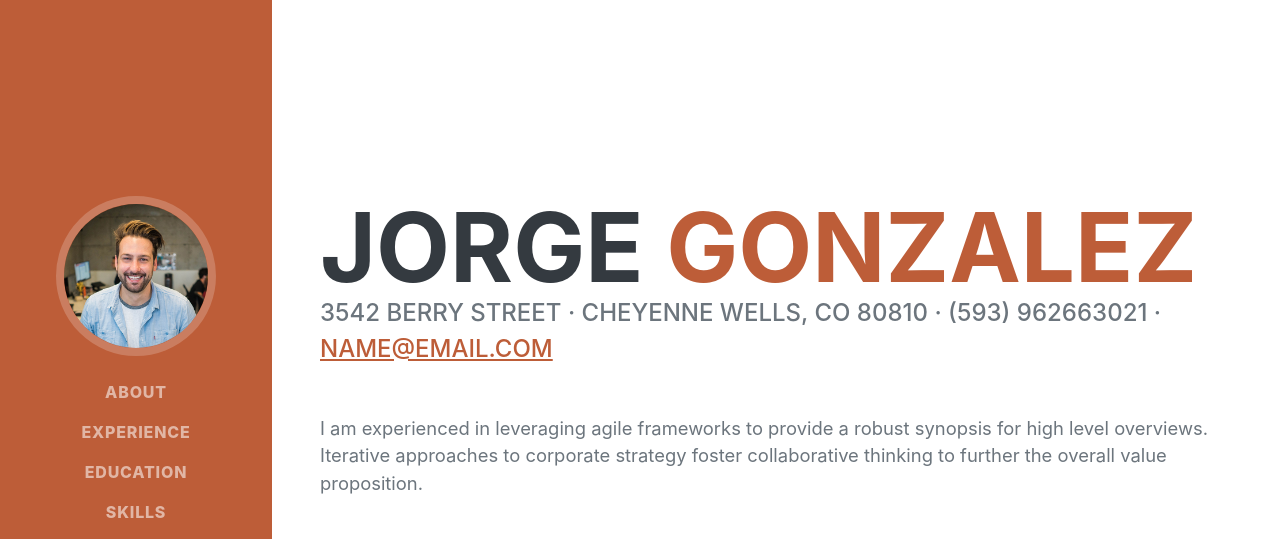
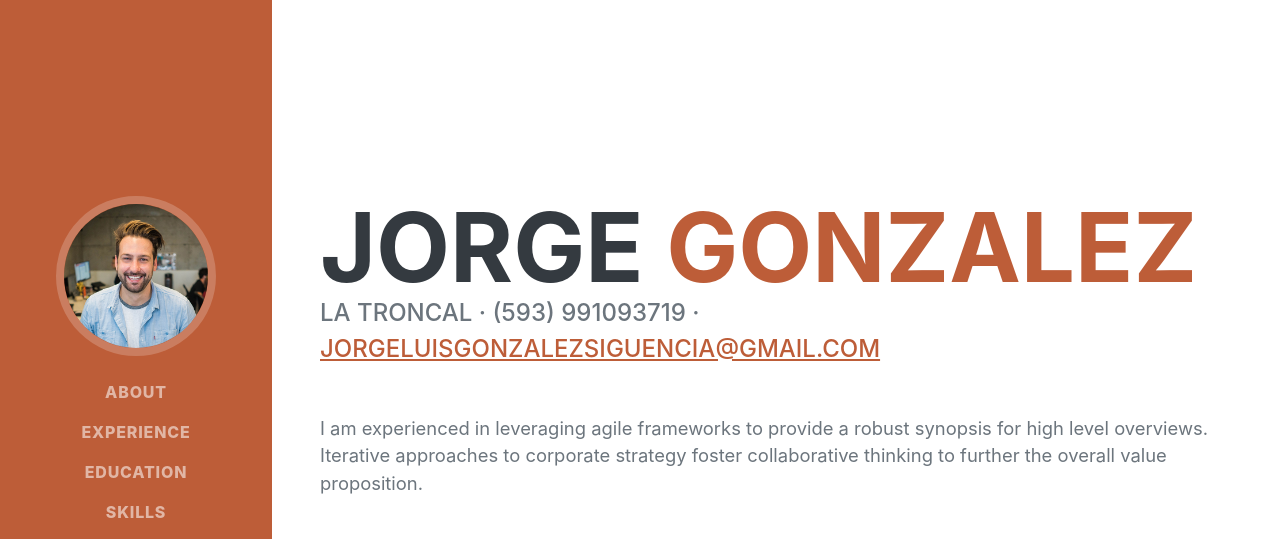
Before and after one commit to JorgeGonzalez2001/myweb.github.io, a plain HTML site: page index.html in a window 1280 px wide. Shown: the top 539 px of the page. Drawn offline with nearby package versions, Linux system fonts and the light colour scheme; a web font is replaced by a local one.

Commit message:
actualice el correo

```diff
--- a/index.html
+++ b/index.html
@@ -94,8 +94,8 @@
             <span class="text-primary">Gonzalez</span>
           </h1>
           <div class="subheading mb-5">
-            3542 Berry Street · Cheyenne Wells, CO 80810 · (593) 962663021 ·
-            <a href="mailto:name@email.com">name@email.com</a>
+            La Troncal · (593) 991093719 ·
+            <a href="mailto:name@email.com">jorgeluisgonzalezsiguencia@gmail.com</a>
           </div>
           <p class="lead mb-5">
             I am experienced in leveraging agile frameworks to provide a robust
```
